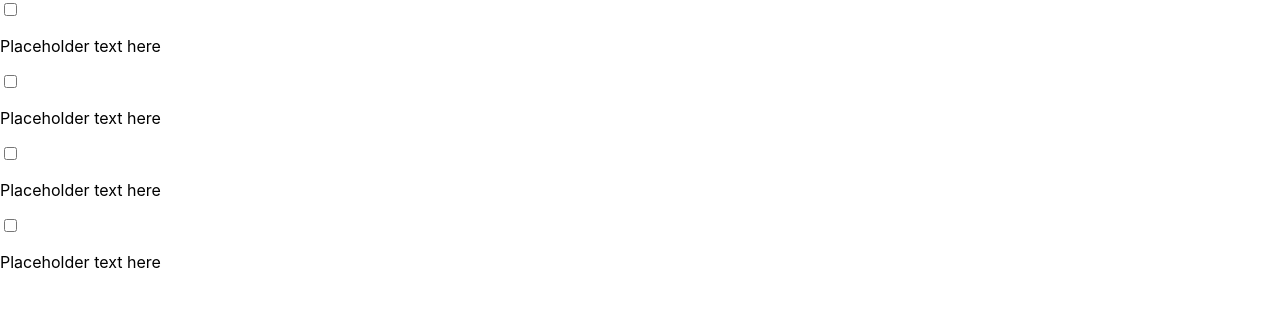
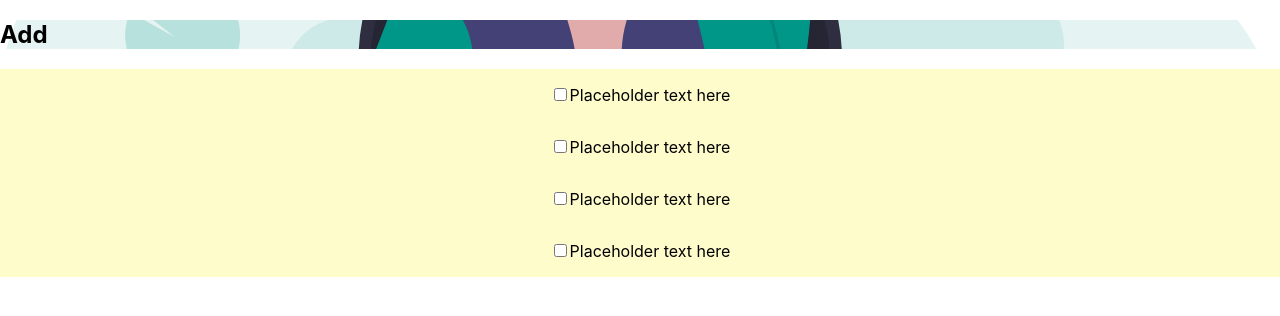
Before and after one commit to Hemlatab/todo-app, a React (Create React App) app: page / in a window 1280 px wide. Shown: the top 316 px of the page. Built offline with nearby package versions, Linux system fonts and the light colour scheme.

Commit message:
Add styles to main content

```diff
--- a/src/components/App.js
+++ b/src/components/App.js
@@ -9,6 +9,7 @@ import Footer from './Footer';
   function App (){
     return(
       <div className="todo-list">
+       <Header />
         {/* <Header />
         <MainContent />
         <Footer /> */}
--- /dev/null
+++ b/src/components/Header.css
@@ -0,0 +1,7 @@
+.container{
+    background-image: url('./work.svg');
+    flex:1;
+    background-position: center center;
+    background-repeat: no-repeat;
+    background-size: cover;
+  }
--- a/src/components/Header.js
+++ b/src/components/Header.js
@@ -1,8 +1,12 @@
 import React from "react"
+import "./Header.css"
 
 function Header(){
     return(
-        <header className="navbar">Header</header>
+        <div className="container">
+
+        <h2>Add</h2>
+        </div>
     )
 }
 
--- a/src/components/MainContent.js
+++ b/src/components/MainContent.js
@@ -6,12 +6,8 @@ import Footer from "./Footer"
 function MainContent(){
     return(
      <div>
-
-     <input type="checkbox" />
-     <p>Placeholder text here</p>
-
-     <input type="checkbox" />
-     <p>Placeholder text here</p>
+         <p>Edit</p>
+     <MainContent />
      </div>
     )
 }
--- /dev/null
+++ b/src/components/TodoItem.css
@@ -0,0 +1,5 @@
+.todo-item{
+    display: flex;
+    justify-content: center;
+    background-color:#fffccc;
+}
--- a/src/components/TodoItem.js
+++ b/src/components/TodoItem.js
@@ -1,10 +1,11 @@
 import React from "react"
+import "./TodoItem.css"
 
 function TodoItem(){
     return(
         <div className="todo-item">
-        <input type="checkbox" />
-        <p>Placeholder text here</p>
+        <p><input type="checkbox" />
+        Placeholder text here</p>
         </div>
     )
 }
```
